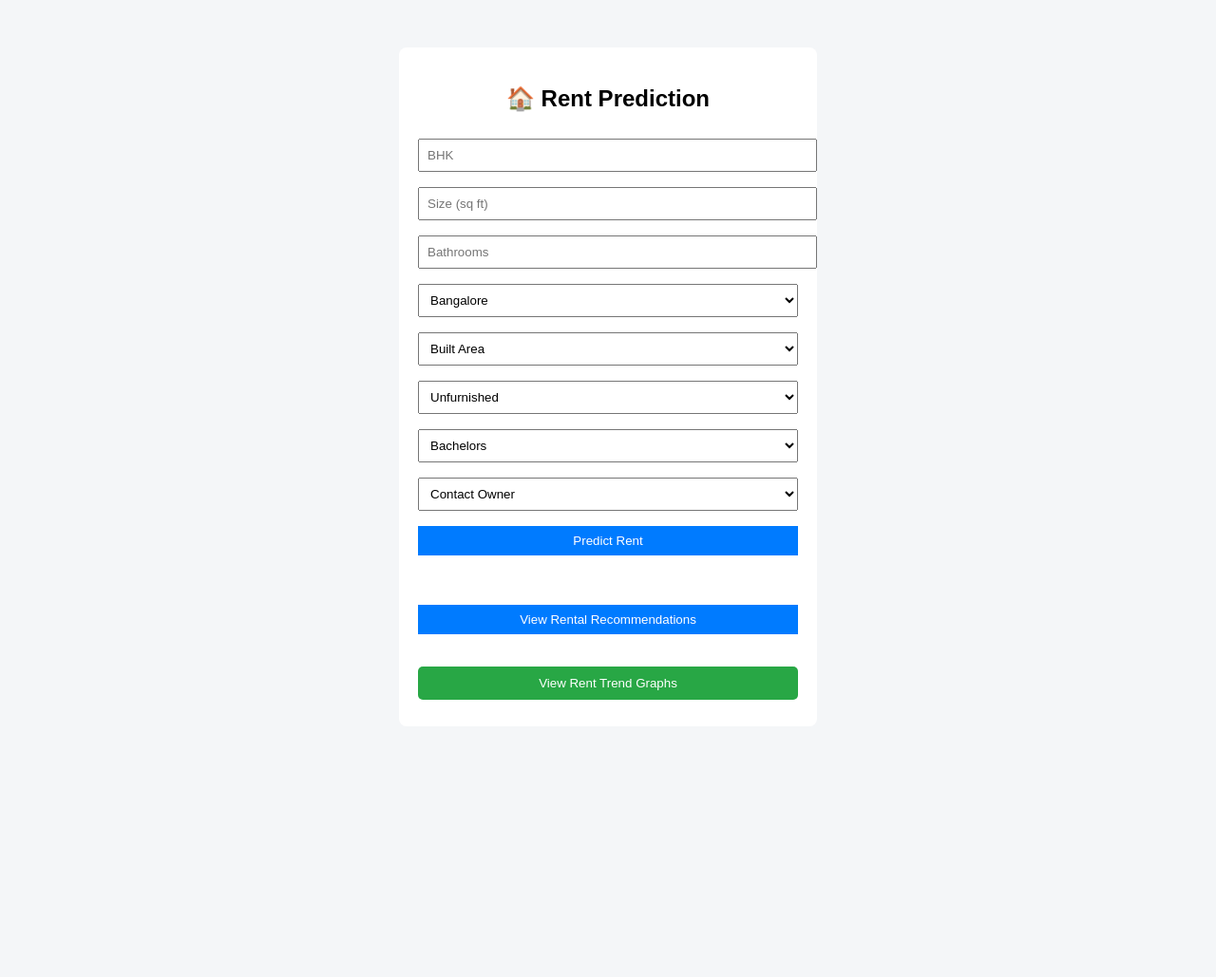
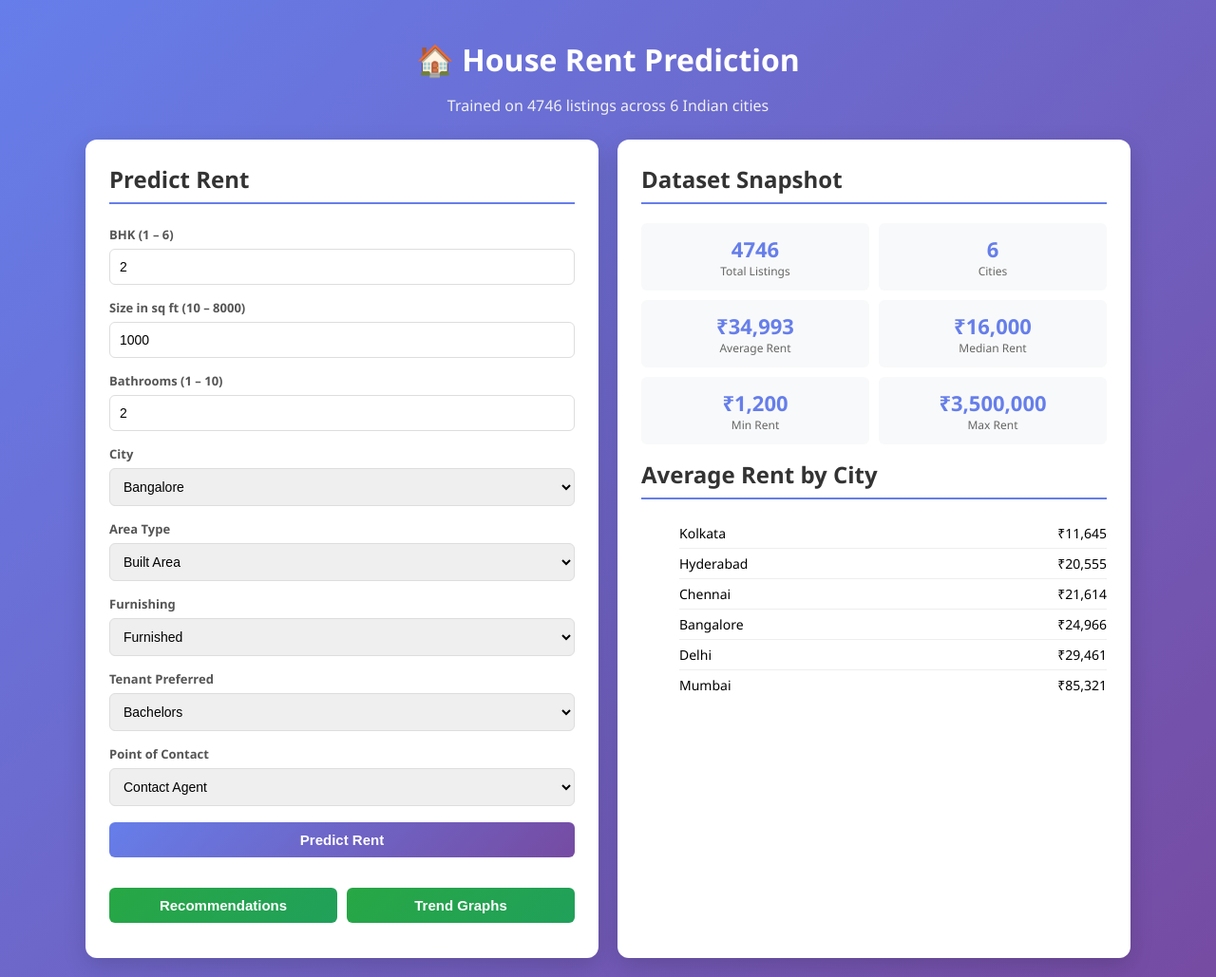
Before and after one commit to erensh27/Rent-Prediction-ML, a Flask app: page / in a window 1280 px wide. Shown: the whole page at 95% size. Before the commit the page ends 737 px from the top, so only its background shows below. Run offline with Flask 3, Linux system fonts and the light colour scheme; parts of the project's set-up code (start-up, migrations or seed data) failed here and were passed over.

Commit message:
Make index.html data-driven from CSV
Form dropdowns (city, area type, furnishing, tenant, contact) and
numeric input bounds (BHK/Size/Bathroom) are now populated from the
House_Rent_Dataset.csv at request time instead of being hard-coded in
the template. Adds a dataset snapshot panel (totals, avg/median/min/max
rent, per-city averages) so the landing page reflects the underlying
data.

Also tidies app.py: removes the duplicate __main__ block, sets
matplotlib's Agg backend for headless graph rendering, and preserves
submitted form values on re-render.

Co-Authored-By: Claude Opus 4.7 <noreply@anthropic.com>

```diff
--- a/app.py
+++ b/app.py
@@ -1,24 +1,64 @@
 from flask import Flask, render_template, request
 import pandas as pd
+import matplotlib
+matplotlib.use("Agg")
 import matplotlib.pyplot as plt
 import seaborn as sns
 import os
 import joblib
-import pandas as pd
 import heapq
 
 app = Flask(__name__)
+
+DATASET_PATH = "House_Rent_Dataset.csv"
 
 # Load trained model
 model = joblib.load("rent_prediction_model.pkl")
 model_features = model.feature_names_in_
 
+# Load dataset once at startup so the form can be driven by real CSV data
+df_raw = pd.read_csv(DATASET_PATH)
+
+
+def get_form_options():
+    """Pull dropdown options + sensible numeric ranges directly from the CSV."""
+    return {
+        "cities": sorted(df_raw["City"].dropna().unique().tolist()),
+        "area_types": sorted(df_raw["Area Type"].dropna().unique().tolist()),
+        "furnishings": sorted(df_raw["Furnishing Status"].dropna().unique().tolist()),
+        "tenants": sorted(df_raw["Tenant Preferred"].dropna().unique().tolist()),
+        "contacts": sorted(df_raw["Point of Contact"].dropna().unique().tolist()),
+        "bhk_min": int(df_raw["BHK"].min()),
+        "bhk_max": int(df_raw["BHK"].max()),
+        "size_min": int(df_raw["Size"].min()),
+        "size_max": int(df_raw["Size"].max()),
+        "bath_min": int(df_raw["Bathroom"].min()),
+        "bath_max": int(df_raw["Bathroom"].max()),
+    }
+
+
+def get_dataset_stats():
+    """Headline stats shown on the landing page."""
+    return {
+        "rows": int(len(df_raw)),
+        "cities": int(df_raw["City"].nunique()),
+        "avg_rent": int(df_raw["Rent"].mean()),
+        "median_rent": int(df_raw["Rent"].median()),
+        "min_rent": int(df_raw["Rent"].min()),
+        "max_rent": int(df_raw["Rent"].max()),
+        "city_avg": {
+            city: int(rent)
+            for city, rent in df_raw.groupby("City")["Rent"].mean().sort_values().items()
+        },
+    }
+
+
 @app.route("/", methods=["GET", "POST"])
 def home():
     prediction = None
+    submitted = {}
 
     if request.method == "POST":
-        # Get form values
         bhk = int(request.form["bhk"])
         size = int(request.form["size"])
         bathroom = int(request.form["bathroom"])
@@ -28,7 +68,12 @@ def home():
         tenant = request.form["tenant"]
         contact = request.form["contact"]
 
-        # Create input dict
+        submitted = {
+            "bhk": bhk, "size": size, "bathroom": bathroom,
+            "city": city, "area_type": area_type,
+            "furnishing": furnishing, "tenant": tenant, "contact": contact,
+        }
+
         input_data = {
             "BHK": bhk,
             "Size": size,
@@ -37,71 +82,90 @@ def home():
             f"Area Type_{area_type}": 1,
             f"Furnishing Status_{furnishing}": 1,
             f"Tenant Preferred_{tenant}": 1,
-            f"Point of Contact_{contact}": 1
+            f"Point of Contact_{contact}": 1,
         }
 
-        # Convert to DataFrame
         input_df = pd.DataFrame([input_data])
         input_df = input_df.reindex(columns=model_features, fill_value=0)
 
-        raw_prediction = model.predict(input_df)[0]
+        raw_prediction = float(model.predict(input_df)[0])
 
         if raw_prediction > 60000:
             prediction = "Above ₹60,000"
         else:
-            prediction = f"₹ {int(raw_prediction)}"
+            prediction = f"₹ {int(raw_prediction):,}"
 
-    return render_template("index.html", prediction=prediction)
+    return render_template(
+        "index.html",
+        prediction=prediction,
+        submitted=submitted,
+        options=get_form_options(),
+        stats=get_dataset_stats(),
+    )
+
+
 def generate_trend_graphs():
-    df = pd.read_csv("House_Rent_Dataset.csv")
     os.makedirs("static", exist_ok=True)
 
     plt.figure()
-    plt.scatter(df['Size'], df['Rent'])
+    plt.scatter(df_raw["Size"], df_raw["Rent"], alpha=0.4)
+    plt.xlabel("Size (sq ft)")
+    plt.ylabel("Rent")
+    plt.title("Rent vs Size")
+    plt.tight_layout()
     plt.savefig("static/rent_vs_size.png")
     plt.close()
 
-    df.groupby('City')['Rent'].mean().plot(kind='bar')
+    plt.figure()
+    df_raw.groupby("City")["Rent"].mean().sort_values().plot(kind="bar")
+    plt.ylabel("Average Rent")
+    plt.title("Average Rent by City")
+    plt.tight_layout()
     plt.savefig("static/rent_by_city.png")
     plt.close()
 
-    sns.heatmap(df[['BHK','Size','Bathroom','Rent']].corr(), annot=True)
+    plt.figure()
+    sns.heatmap(df_raw[["BHK", "Size", "Bathroom", "Rent"]].corr(), annot=True)
+    plt.title("Feature Correlation")
+    plt.tight_layout()
     plt.savefig("static/correlation.png")
     plt.close()
+
+
 @app.route("/graphs")
 def graphs():
     return render_template("graphs.html")
+
+
 def heap_rent_ranking():
-    df = pd.read_csv("House_Rent_Dataset.csv")
-
     min_heap = []
     max_heap = []
 
-    for _, row in df.iterrows():
-        rent = row['Rent']
-        city = row['City']
-        bhk = row['BHK']
-
+    for _, row in df_raw.iterrows():
+        rent = row["Rent"]
+        city = row["City"]
+        bhk = row["BHK"]
         heapq.heappush(min_heap, (rent, city, bhk))
         heapq.heappush(max_heap, (-rent, city, bhk))
 
     cheapest = [heapq.heappop(min_heap) for _ in range(5)]
-    premium = [(-heapq.heappop(max_heap)[0],
-                heapq.heappop(max_heap)[1],
-                heapq.heappop(max_heap)[2]) for _ in range(5)]
+    premium = [
+        (-(item := heapq.heappop(max_heap))[0], item[1], item[2])
+        for _ in range(5)
+    ]
+    return cheapest, premium
 
-    return cheapest, premium
+
 @app.route("/recommendations")
 def recommendations():
     cheapest, premium = heap_rent_ranking()
     return render_template(
         "recommendations.html",
         cheapest=cheapest,
-        premium=premium
+        premium=premium,
     )
-if __name__ == "__main__":
-    generate_trend_graphs()   # ✅ NOW IT EXISTS
-    app.run(debug=True)
+
+
 if __name__ == "__main__":
     generate_trend_graphs()
     app.run(debug=True)
--- a/templates/index.html
+++ b/templates/index.html
@@ -3,93 +3,198 @@
 <head>
     <title>House Rent Prediction</title>
     <style>
-        body { font-family: Arial; background: #f4f6f8; }
-        .box {
-            width: 400px;
-            margin: 50px auto;
+        * { box-sizing: border-box; }
+        body {
+            font-family: 'Segoe UI', Arial, sans-serif;
+            background: linear-gradient(135deg, #667eea 0%, #764ba2 100%);
+            margin: 0;
             padding: 20px;
+            min-height: 100vh;
+        }
+        .container {
+            max-width: 1100px;
+            margin: 0 auto;
+            display: grid;
+            grid-template-columns: 1fr 1fr;
+            gap: 20px;
+        }
+        @media (max-width: 800px) {
+            .container { grid-template-columns: 1fr; }
+        }
+        .card {
             background: white;
-            border-radius: 8px;
+            padding: 25px;
+            border-radius: 12px;
+            box-shadow: 0 8px 24px rgba(0,0,0,0.15);
         }
+        h1 { text-align: center; color: white; margin-bottom: 10px; }
+        .subtitle { text-align: center; color: #f0f0f0; margin-bottom: 25px; }
+        h2 { margin-top: 0; color: #333; border-bottom: 2px solid #667eea; padding-bottom: 8px; }
+        label { font-size: 13px; color: #555; font-weight: 600; }
         input, select, button {
             width: 100%;
-            padding: 8px;
-            margin: 8px 0;
+            padding: 10px;
+            margin: 5px 0 12px 0;
+            border: 1px solid #ddd;
+            border-radius: 6px;
+            font-size: 14px;
         }
         button {
-            background: #007bff;
+            background: linear-gradient(135deg, #667eea 0%, #764ba2 100%);
             color: white;
             border: none;
+            font-weight: 600;
+            cursor: pointer;
+            font-size: 15px;
         }
-        h2 { text-align: center; }
+        button:hover { opacity: 0.9; }
+        .result {
+            margin-top: 15px;
+            padding: 15px;
+            background: #e8f5e9;
+            border-left: 4px solid #28a745;
+            border-radius: 6px;
+            text-align: center;
+            font-size: 20px;
+            color: #155724;
+            font-weight: 600;
+        }
+        .stats-grid {
+            display: grid;
+            grid-template-columns: 1fr 1fr;
+            gap: 10px;
+            margin-bottom: 15px;
+        }
+        .stat-box {
+            background: #f8f9fa;
+            padding: 12px;
+            border-radius: 6px;
+            text-align: center;
+        }
+        .stat-value { font-size: 22px; font-weight: 700; color: #667eea; }
+        .stat-label { font-size: 12px; color: #666; }
+        .city-list { font-size: 14px; }
+        .city-list li {
+            display: flex;
+            justify-content: space-between;
+            padding: 6px 0;
+            border-bottom: 1px solid #eee;
+        }
+        .city-list li:last-child { border: none; }
+        .nav-links { display: flex; gap: 10px; margin-top: 15px; }
+        .nav-links a { flex: 1; text-decoration: none; }
+        .btn-secondary {
+            background: linear-gradient(135deg, #28a745 0%, #20a05a 100%) !important;
+        }
     </style>
 </head>
 <body>
 
-<div class="box">
-    <h2>🏠 Rent Prediction</h2>
+<h1>🏠 House Rent Prediction</h1>
+<p class="subtitle">Trained on {{ stats.rows }} listings across {{ stats.cities }} Indian cities</p>
 
+<div class="container">
+
+    <div class="card">
+        <h2>Predict Rent</h2>
         <form method="POST">
-        <input type="number" name="bhk" placeholder="BHK" required>
-        <input type="number" name="size" placeholder="Size (sq ft)" required>
-        <input type="number" name="bathroom" placeholder="Bathrooms" required>
+            <label>BHK ({{ options.bhk_min }} – {{ options.bhk_max }})</label>
+            <input type="number" name="bhk" min="{{ options.bhk_min }}" max="{{ options.bhk_max }}"
+                   value="{{ submitted.bhk or 2 }}" required>
 
+            <label>Size in sq ft ({{ options.size_min }} – {{ options.size_max }})</label>
+            <input type="number" name="size" min="{{ options.size_min }}" max="{{ options.size_max }}"
+                   value="{{ submitted.size or 1000 }}" required>
+
+            <label>Bathrooms ({{ options.bath_min }} – {{ options.bath_max }})</label>
+            <input type="number" name="bathroom" min="{{ options.bath_min }}" max="{{ options.bath_max }}"
+                   value="{{ submitted.bathroom or 2 }}" required>
+
+            <label>City</label>
             <select name="city">
-            <option>Bangalore</option>
-            <option>Chennai</option>
-            <option>Delhi</option>
-            <option>Hyderabad</option>
-            <option>Kolkata</option>
-            <option>Mumbai</option>
+                {% for c in options.cities %}
+                <option value="{{ c }}" {% if submitted.city == c %}selected{% endif %}>{{ c }}</option>
+                {% endfor %}
             </select>
 
+            <label>Area Type</label>
             <select name="area_type">
-            <option>Built Area</option>
-            <option>Super Area</option>
-            <option>Carpet Area</option>
+                {% for a in options.area_types %}
+                <option value="{{ a }}" {% if submitted.area_type == a %}selected{% endif %}>{{ a }}</option>
+                {% endfor %}
             </select>
 
+            <label>Furnishing</label>
             <select name="furnishing">
-            <option>Unfurnished</option>
-            <option>Semi-Furnished</option>
-            <option>Furnished</option>
+                {% for f in options.furnishings %}
+                <option value="{{ f }}" {% if submitted.furnishing == f %}selected{% endif %}>{{ f }}</option>
+                {% endfor %}
             </select>
 
+            <label>Tenant Preferred</label>
             <select name="tenant">
-            <option>Bachelors</option>
-            <option>Family</option>
-            <option>Bachelors/Family</option>
+                {% for t in options.tenants %}
+                <option value="{{ t }}" {% if submitted.tenant == t %}selected{% endif %}>{{ t }}</option>
+                {% endfor %}
             </select>
 
+            <label>Point of Contact</label>
             <select name="contact">
-            <option>Contact Owner</option>
-            <option>Contact Agent</option>
+                {% for p in options.contacts %}
+                <option value="{{ p }}" {% if submitted.contact == p %}selected{% endif %}>{{ p }}</option>
+                {% endfor %}
             </select>
 
             <button type="submit">Predict Rent</button>
         </form>
 
         {% if prediction %}
-        <h3>Estimated Rent:  {{ prediction }}</h3>
+            <div class="result">Estimated Rent: {{ prediction }}</div>
         {% endif %}
-    <br><br>
-<a href="/recommendations" target="_blank">
-    <button>View Rental Recommendations</button>
-</a>
-    <br><br>
 
-<a href="/graphs" target="_blank">
-    <button style="
-        padding: 10px 20px;
-        background-color: #28a745;
-        color: white;
-        border: none;
-        border-radius: 5px;
-        cursor: pointer;
-    ">
-        View Rent Trend Graphs
-    </button>
-</a>
+        <div class="nav-links">
+            <a href="/recommendations" target="_blank"><button class="btn-secondary">Recommendations</button></a>
+            <a href="/graphs" target="_blank"><button class="btn-secondary">Trend Graphs</button></a>
+        </div>
+    </div>
+
+    <div class="card">
+        <h2>Dataset Snapshot</h2>
+        <div class="stats-grid">
+            <div class="stat-box">
+                <div class="stat-value">{{ stats.rows }}</div>
+                <div class="stat-label">Total Listings</div>
+            </div>
+            <div class="stat-box">
+                <div class="stat-value">{{ stats.cities }}</div>
+                <div class="stat-label">Cities</div>
+            </div>
+            <div class="stat-box">
+                <div class="stat-value">₹{{ "{:,}".format(stats.avg_rent) }}</div>
+                <div class="stat-label">Average Rent</div>
+            </div>
+            <div class="stat-box">
+                <div class="stat-value">₹{{ "{:,}".format(stats.median_rent) }}</div>
+                <div class="stat-label">Median Rent</div>
+            </div>
+            <div class="stat-box">
+                <div class="stat-value">₹{{ "{:,}".format(stats.min_rent) }}</div>
+                <div class="stat-label">Min Rent</div>
+            </div>
+            <div class="stat-box">
+                <div class="stat-value">₹{{ "{:,}".format(stats.max_rent) }}</div>
+                <div class="stat-label">Max Rent</div>
+            </div>
+        </div>
+
+        <h2>Average Rent by City</h2>
+        <ul class="city-list">
+            {% for city, rent in stats.city_avg.items() %}
+            <li><span>{{ city }}</span><span>₹{{ "{:,}".format(rent) }}</span></li>
+            {% endfor %}
+        </ul>
+    </div>
+
 </div>
 
 </body>
```
Lines whose indentation alone changed are shown as unchanged.
